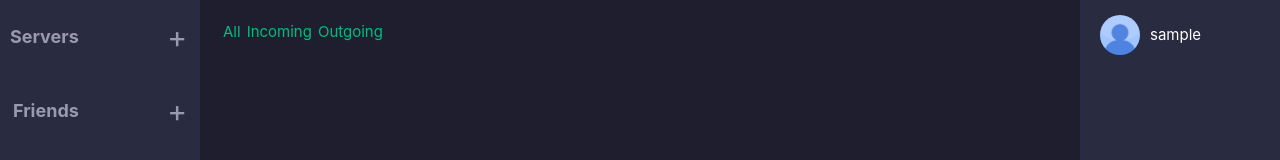
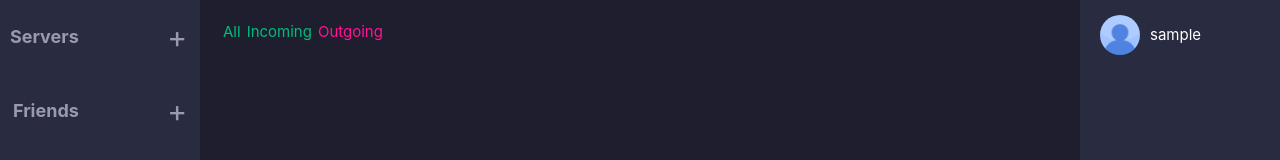
Before and after one commit to pixhy/voizchat, a Vue app in the folder webclient/: page /friends/outgoing in a window 1280 px wide. Shown: the top 160 px of the page. Built offline with nearby package versions, Linux system fonts and the light colour scheme; sample sign-in values are in the browser's storage.

Commit message:
added coloring of active link to FriendNavigation

```diff
--- a/webclient/src/components/authorized/FriendHandler/FriendNavigation.vue
+++ b/webclient/src/components/authorized/FriendHandler/FriendNavigation.vue
@@ -2,7 +2,13 @@
 
 </script>
 <template>
-    <RouterLink to="/friends">All</RouterLink>
-    <RouterLink to="/friends/incoming">Incoming</RouterLink>
-    <RouterLink to="/friends/outgoing">Outgoing</RouterLink>
+    <RouterLink exactActiveClass="active" to="/friends">All</RouterLink>
+    <RouterLink exactActiveClass="active" to="/friends/incoming">Incoming</RouterLink>
+    <RouterLink exactActiveClass="active" to="/friends/outgoing">Outgoing</RouterLink>
 </template>
+
+<style>
+.active {
+    color: deeppink;
+}
+</style>
```
